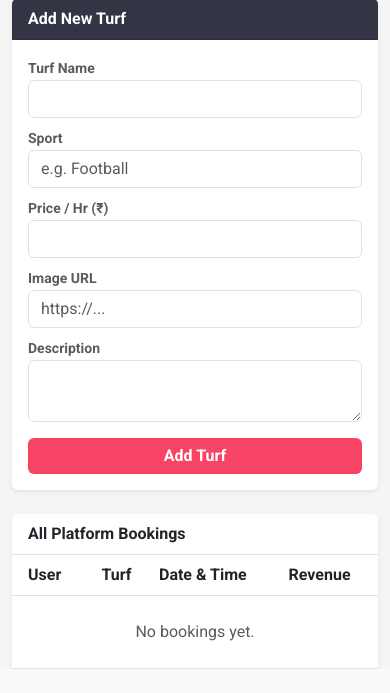
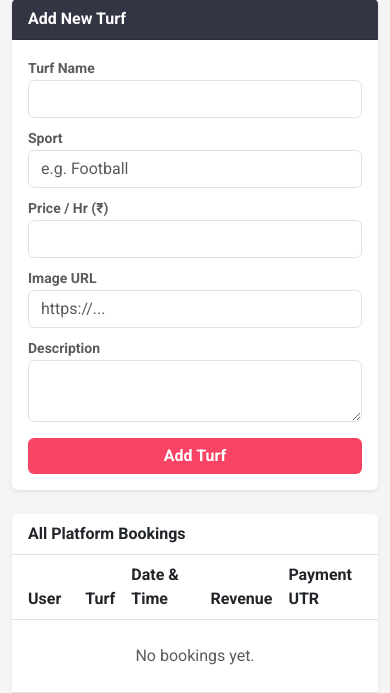
Before and after one commit to NikhilChakre310/Turf_Booking_System, a Flask app: page /admin in a window 390 px wide. Shown: the part 475-1168 px from the top of the page. Before the commit the page ends 1144 px from the top, so only its background shows below. Run offline with Flask 3, Linux system fonts and the light colour scheme; the visitor is signed in with stand-in values (Sample User, id 1); data comes from the database, SQL or seed files in the repository; data that the repository does not hold is empty.

Commit message:
Add direct PhonePe/GPay UPI payment gateway integration

```diff
--- a/app.py
+++ b/app.py
@@ -11,6 +11,8 @@ load_dotenv()
 app = Flask(__name__)
 app.secret_key = os.environ.get("SECRET_KEY", "fallback_dev_secret_key_123")
 DB_NAME = "turf.db"
+# Get the UPI ID from environment, or use a placeholder
+BUSINESS_UPI_ID = os.environ.get("UPI_ID", "your-business-upi@ybl")
 
 def init_db():
     conn = sqlite3.connect(DB_NAME)
@@ -36,6 +38,7 @@ def init_db():
                     time_slot TEXT NOT NULL,
                     total_amount INTEGER DEFAULT 0,
                     qr_data TEXT,
+                    utr_number TEXT,
                     FOREIGN KEY(user_id) REFERENCES users(id),
                     FOREIGN KEY(turf_id) REFERENCES turfs(id))''')
 
@@ -71,6 +74,11 @@ def upgrade_db():
         conn.execute("ALTER TABLE bookings ADD COLUMN qr_data TEXT")
     except:
         pass # Columns already exist
+
+    try:
+        conn.execute("ALTER TABLE bookings ADD COLUMN utr_number TEXT")
+    except:
+        pass # Column already exists
     conn.commit()
     conn.close()
 
@@ -200,14 +208,23 @@ def checkout():
         final_price -= discount
         flash('WELCOME50 Promo applied! 50% off.', 'success')
 
+    # Generate UPI URI string
+    merchant_name = "BookMyArena"
+    upi_url = f"upi://pay?pa={BUSINESS_UPI_ID}&pn={merchant_name}&am={final_price}&cu=INR"
+
     if request.method == 'POST':
-        # Mock payment processing
+        utr_number = request.form.get('utr_number', '')
+
+        if not utr_number or len(utr_number) < 8:
+            flash('Please enter a valid UTR / Transaction ID from your payment app.', 'danger')
+            return redirect(request.url)
+
         conn = get_db()
         qr_data = f"BMA-{session['user_id']}-{booking['turf_id']}-{booking['date']}-{booking['time_slot'].replace(' ', '')}"
 
-        conn.execute('''INSERT INTO bookings (user_id, turf_id, date, time_slot, total_amount, qr_data)
-                        VALUES (?, ?, ?, ?, ?, ?)''',
-                     (session['user_id'], booking['turf_id'], booking['date'], booking['time_slot'], final_price, qr_data))
+        conn.execute('''INSERT INTO bookings (user_id, turf_id, date, time_slot, total_amount, qr_data, utr_number)
+                        VALUES (?, ?, ?, ?, ?, ?, ?)''',
+                     (session['user_id'], booking['turf_id'], booking['date'], booking['time_slot'], final_price, qr_data, utr_number))
         conn.commit()
         conn.close()
 
@@ -215,7 +232,7 @@ def checkout():
         flash('Payment Successful! Your ticket has been generated.', 'success')
         return redirect(url_for('dashboard'))
 
-    return render_template('checkout.html', booking=booking, final_price=final_price, discount=discount, promo=promo)
+    return render_template('checkout.html', booking=booking, final_price=final_price, discount=discount, promo=promo, upi_url=upi_url, business_upi=BUSINESS_UPI_ID)
 
 @app.route('/review/<int:turf_id>', methods=['POST'])
 def add_review(turf_id):
@@ -289,7 +306,7 @@ def cancel_booking(id):
         else:
             conn.execute("DELETE FROM bookings WHERE id = ?", (id,))
             conn.commit()
-            flash('Booking cancelled successfully. Refund initiated.', 'success')
+            flash('Booking cancelled successfully. Refund initiated to original payment method.', 'success')
     except Exception as e:
         flash('Error processing cancellation.', 'danger')
 
@@ -314,16 +331,14 @@ def admin():
         conn.commit()
         flash('Turf added successfully!', 'success')
 
-    all_bookings = conn.execute('''SELECT b.id, u.name as user_name, t.name as turf_name, b.date, b.time_slot, b.total_amount
+    all_bookings = conn.execute('''SELECT b.id, u.name as user_name, t.name as turf_name, b.date, b.time_slot, b.total_amount, b.utr_number
                                    FROM bookings b
                                    JOIN users u ON b.user_id = u.id
                                    JOIN turfs t ON b.turf_id = t.id ORDER BY b.date DESC''').fetchall()
     turfs = conn.execute("SELECT * FROM turfs").fetchall()
 
-    # Analytics Data
     total_revenue = conn.execute("SELECT SUM(total_amount) as total FROM bookings").fetchone()['total'] or 0
 
-    # Bookings by Turf
     turf_stats = conn.execute('''SELECT t.name, COUNT(b.id) as count
                                  FROM turfs t LEFT JOIN bookings b ON t.id = b.turf_id
                                  GROUP BY t.id''').fetchall()
--- a/templates/admin.html
+++ b/templates/admin.html
@@ -25,7 +25,7 @@
 
 <div class="row">
     <!-- Add Turf Form -->
-    <div class="col-md-4 mb-4">
+    <div class="col-md-3 mb-4">
         <div class="card shadow-sm border-0">
             <div class="card-header text-white fw-bold" style="background-color: #333545;">Add New Turf</div>
             <div class="card-body">
@@ -57,7 +57,7 @@
     </div>
 
     <!-- All Bookings -->
-    <div class="col-md-8">
+    <div class="col-md-9">
         <div class="card shadow-sm border-0">
             <div class="card-header bg-white fw-bold border-bottom">All Platform Bookings</div>
             <div class="card-body p-0">
@@ -69,6 +69,7 @@
                                 <th>Turf</th>
                                 <th>Date & Time</th>
                                 <th>Revenue</th>
+                                <th>Payment UTR</th>
                             </tr>
                         </thead>
                         <tbody>
@@ -78,9 +79,16 @@
                                 <td>{{ b.turf_name }}</td>
                                 <td>{{ b.date }} <br><small class="text-muted">{{ b.time_slot }}</small></td>
                                 <td class="text-success fw-bold">₹{{ b.total_amount if b.total_amount else 0 }}</td>
+                                <td>
+                                    {% if b.utr_number %}
+                                        <span class="badge border border-primary text-primary">{{ b.utr_number }}</span>
+                                    {% else %}
+                                        <span class="badge bg-secondary">Offline / Mock</span>
+                                    {% endif %}
+                                </td>
                             </tr>
                             {% else %}
-                            <tr><td colspan="4" class="text-center py-4 text-muted">No bookings yet.</td></tr>
+                            <tr><td colspan="5" class="text-center py-4 text-muted">No bookings yet.</td></tr>
                             {% endfor %}
                         </tbody>
                     </table>
```
Also changed, not shown: templates/checkout.html (+35 -17 lines), 1 other file.
